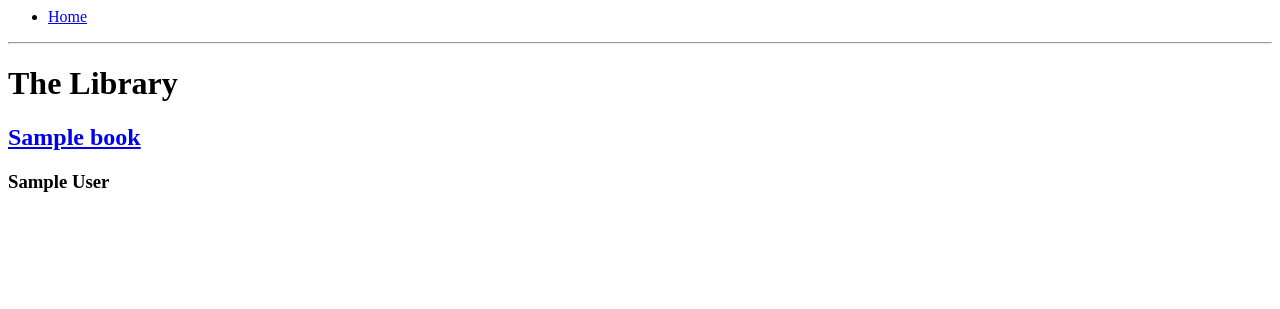
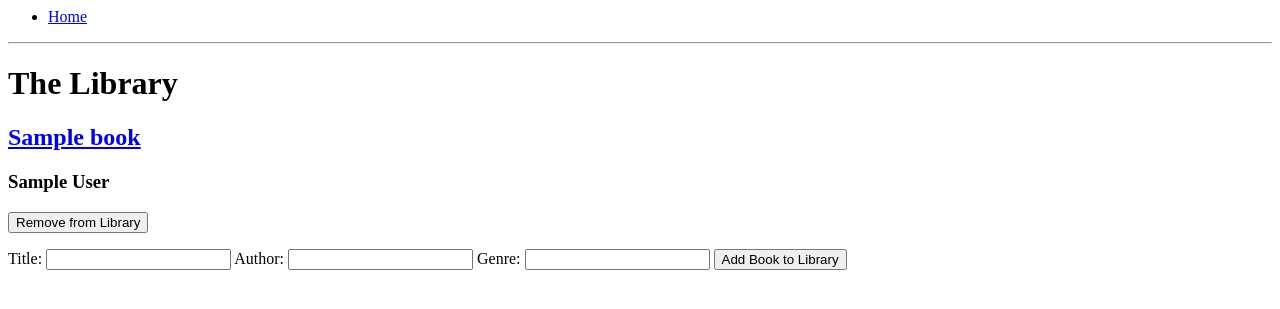
Before and after one commit to rich-back/w3_weekend_homework, a Flask app: template templates/index.html in a window 1280 px wide. Shown: the top 309 px of the page. Run offline with Flask 2, Linux system fonts and the light colour scheme; the template is opened without the code that fills it: most values are stand-ins (such as "Sample title", 1, 10 or a date in 2020); parts of the project's set-up code (start-up, migrations or seed data) failed here and were passed over.

Commit message:
MVP complete

```diff
--- a/templates/base.html
+++ b/templates/base.html
@@ -1,6 +1,6 @@
 <html>
     <head>
-      <link rel="stylesheet" href="{{ url_for('static', filename='css/style.css') }}">
+      <link rel="stylesheet" href="{{ url_for('static', filename='static/style.css') }}">
       <title>{{ title }} - Backhouse's Books</title>
     </head>
     <body>
--- a/templates/index.html
+++ b/templates/index.html
@@ -1,4 +1,6 @@
 {% extends "base.html" %}
+<body>
+
 
 {% block content %}
 
@@ -12,9 +14,29 @@
     <h3>{{ book.author }}</h3>
 
   </p>
+
+  <form class="form-inline" action="/library/delete/{{ book.title }}" method="POST">
+    <input type="submit" value="Remove from Library">
+  </form>
+
 </div>
 {% endfor %}
+
+<form action="/library" method="post">
+    <label for="title">Title:</label>
+    <input type="text" name="title" id="title">
+    <label for="author">Author:</label>
+    <input type="text" name="author" id="author">
+    <label for="genre">Genre:</label>
+    <input type="text" name="genre" id="genre">
+
+    <input type="submit" value="Add Book to Library">
+
+
+  </form>
 
 
 
 {% endblock %}
+
+</body>
```
Also changed, not shown: controllers/controller.py (+16 -1 lines), models/book_list.py (+12 -0 lines).
